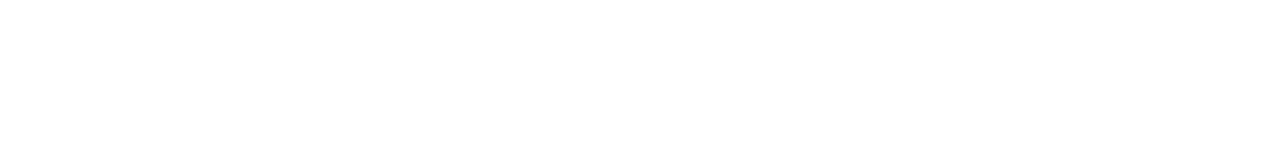
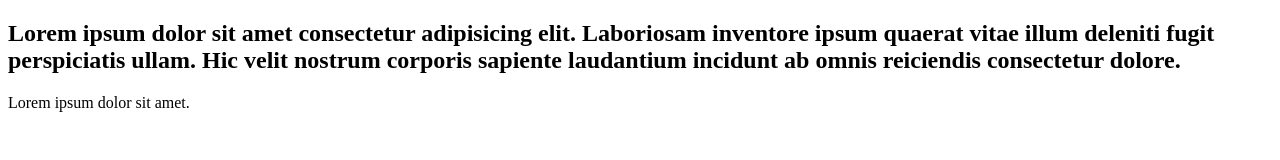
Before and after one commit to sirawitpp/test, a plain HTML site: page index.html in a window 1280 px wide. Drawn offline with Linux system fonts and the light colour scheme.

Commit message:
feature branch

```diff
--- a/index.html
+++ b/index.html
@@ -7,6 +7,7 @@
     <title>Document</title>
 </head>
 <body>
-
+    <h2>Lorem ipsum dolor sit amet consectetur adipisicing elit. Laboriosam inventore ipsum quaerat vitae illum deleniti fugit perspiciatis ullam. Hic velit nostrum corporis sapiente laudantium incidunt ab omnis reiciendis consectetur dolore.</h2>
+    <p color="red">Lorem ipsum dolor sit amet.</p>
 </body>
 </html>
```
